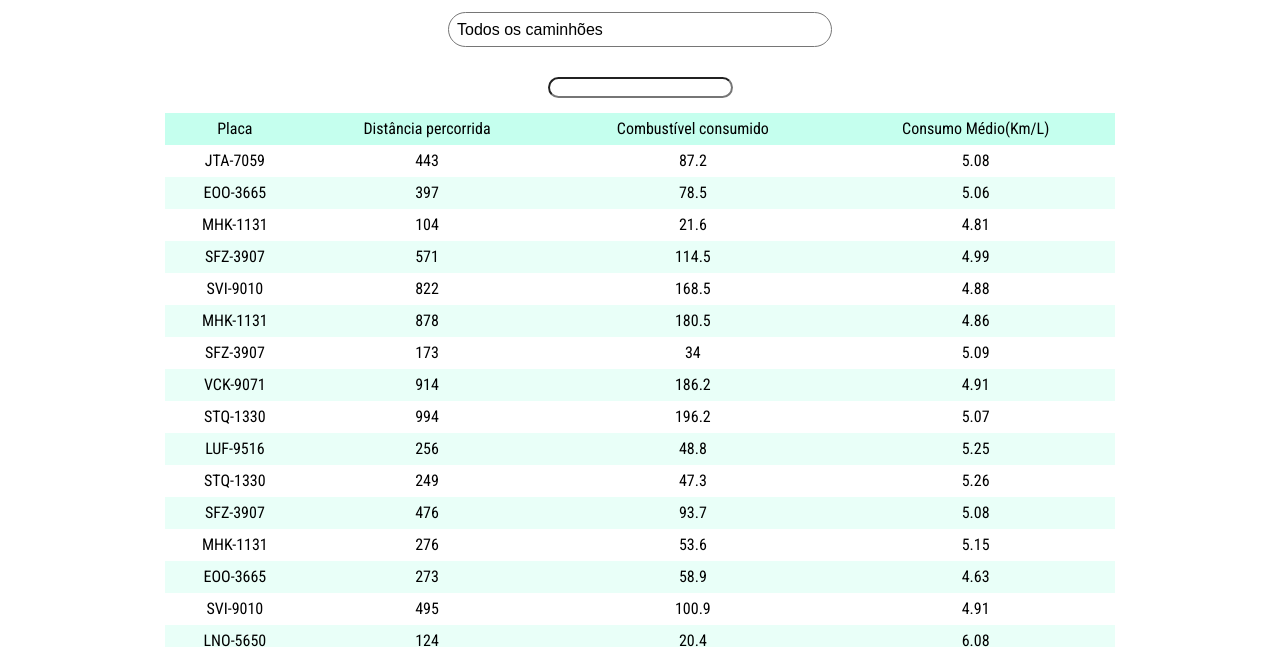
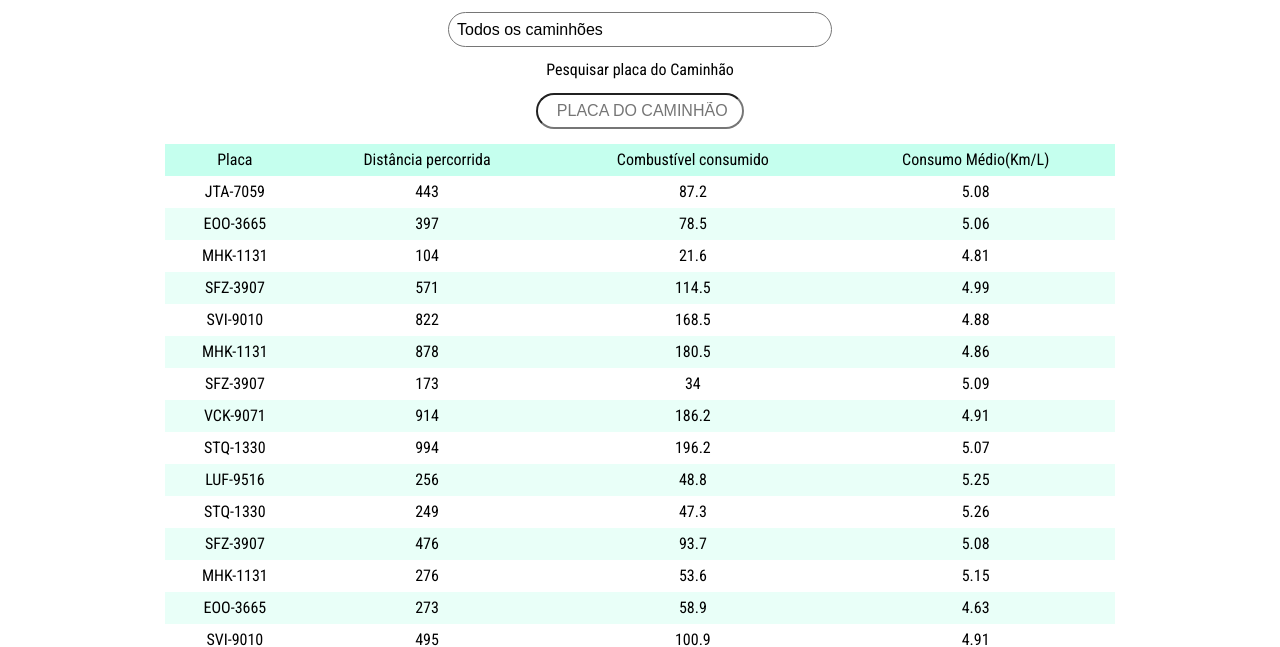
Before and after one commit to lordkintaru/Projeto_Interdisciplinar_Gerenciamento_Frota, a plain HTML site: page caminhoes.html in a window 1280 px wide. Shown: the part 153-800 px from the top of the page. Drawn offline with Linux system fonts and the light colour scheme; a web font is replaced by a local one.

Commit message:
mudança na parte da tabela caminhoes

```diff
--- a/caminhoes.html
+++ b/caminhoes.html
@@ -39,9 +39,13 @@
                 <option value="" selected>Todos os caminhões</option>
                 <option value="distancia">Maior distância percorrida</option>
                 <option value="consumo">Menor consumo médio</option>
+                <option value="ranking">TOP 10 Caminhoes</option>
                 <option></option>
             </select>
-            <p id="outBarraPesquisa" class="pesquisa"></p>
+            <div id= "Pesquisa" class="pesquisa">
+                <p>Pesquisar placa do Caminhão</p>
+                <input type="text" id="barraPesquisa" placeholder=" PLACA DO CAMINHÃO" oninput="criarTabela()">
+            </div>
             <table>
                 <thead>
                     <tr>
--- a/css/caminhoes.css
+++ b/css/caminhoes.css
@@ -19,6 +19,7 @@ main {
   }
   tr:hover{
     transform: scale(1.01);
+    background-color: #3d407323;
   }
   th {
 
@@ -28,14 +29,14 @@ main {
   tr:nth-child(even) {
     background-color: #e9fff8;
   }
-
+  tr:nth-child(even):hover{
+    background-color: #3d407323;
+  }
   select {
     width: 30%;
     padding: 8px;
     font-size: 16px;
     appearance: none;
-    -webkit-appearance: none;
-    -moz-appearance: none;
     background-color: transparent;
 
   }
@@ -59,12 +60,16 @@ transition:  0.3s ease;
 
 }
 #barraPesquisa{
-
+width: 200px;
+height: 30px;
+font-size: 16px;
   border-radius: 65px;
   margin: 15px;
   transition:  0.3s ease;
 }
-
+#barraPesquisa::placeholder{
+  text-align: center;
+}
 #barraPesquisa:hover {
   transform: scale(1.05);
   background-color: #e9fff8; /* Cor de fundo no hover */
--- a/js/caminhoes.js
+++ b/js/caminhoes.js
@@ -1,7 +1,7 @@
 //Referênciação de elementos do documento HTML para constante;
 const sltTabelas = document.getElementById("sltTabelas");
 const tbCaminhoes = document.getElementById("tbCaminhoes");
-const outBarraPesquisa = document.getElementById("outBarraPesquisa");
+const barraPesquisa = document.getElementById("barraPesquisa");
 
 //Adicionando receptores de eventos;
 document.addEventListener("DOMContentLoaded", analisarTabela);
@@ -13,7 +13,7 @@ function analisarTabela() {
     //Limpando as tabelas;
     tbCaminhoes.innerHTML = "";
     //Limpando campo de pesquisa;
-    outBarraPesquisa.innerHTML = "";
+    barraPesquisa.innerHTML = "";
     //Declaração de varíaveis referênciando constantes;
     tabela = sltTabelas.value;
     //Estrutura de opções;
@@ -26,6 +26,10 @@ function analisarTabela() {
 
         case "consumo":
             compararConsumoMedio();
+
+            break;
+        case "ranking":
+
 
             break;
 
@@ -76,35 +80,25 @@ function compararConsumoMedio() {
 }
 
 //Função de criação de tabela e barra de pesquisa;
+
 function criarTabela() {
+    var inputValor = document.getElementById("barraPesquisa").value.toUpperCase();
+    var tabela = document.getElementById("tbCaminhoes");
+    tabela.innerHTML = ""; // Limpa a tabela anterior (se houver)
 
-    //Estrutura de repetição para criação da tabela.
-    for (let i = 0; i < vetPlaca.length; i++) {
+    for (var i = 0; i < vetPlaca.length; i++) {
+        if (vetPlaca[i].toUpperCase().includes(inputValor)) {
+            var novaLinha  = tabela.insertRow();
+            var Placa  = novaLinha .insertCell(0);
+            var quilometro  = novaLinha .insertCell(1);
+            var Consumo  = novaLinha .insertCell(2);
+            var consumoMedio = novaLinha .insertCell(3);
 
-        //Criação de váriaveis criadoras de elementos;
-        var placa = document.createElement("td");
-        var km = document.createElement("td");
-        var consumo = document.createElement("td");
-        var media = document.createElement("td");
-        var tr = document.createElement("tr");
-
-        //Atribuindo os textos para as varíaveis;
-        placa.innerHTML = vetPlaca[i];
-        km.innerHTML = vetKM[i];
-        consumo.innerHTML = vetConsumo[i];
-        media.innerHTML = vetMedia[i].toFixed(2);
-
-        //Organização para a inserção da tabela no HTML;
-        tr.appendChild(placa);
-        tr.appendChild(km);
-        tr.appendChild(consumo);
-        tr.appendChild(media);
-        tbCaminhoes.appendChild(tr);
+            Placa .innerHTML = vetPlaca[i];
+            quilometro .innerHTML = vetKM[i];
+            Consumo .innerHTML = vetConsumo[i];
+            consumoMedio.innerHTML = (vetKM[i] / vetConsumo[i]).toFixed(2);
+        }
     }
-    //Criando uma barra de pesquisa;
-    var barraPesquisa = document.createElement("input");
-    barraPesquisa.type = "text";
-    barraPesquisa.id = "barraPesquisa";
-    outBarraPesquisa.appendChild(barraPesquisa);
-
+    // insertCell(): cria uma nova célula e a insere na linha especificada. Nesse caso, estamos criando quatro células para cada linha da tabela, representando cada uma das colunas. Em seguida, usamos a propriedade innerHTML dessas células para definir o conteúdo que será exibido em cada célula da tabela. Isso é o que preenche a tabela com os dados do vetor vetorPlaca, vetorKM e vetorConsumo.
 }
```
